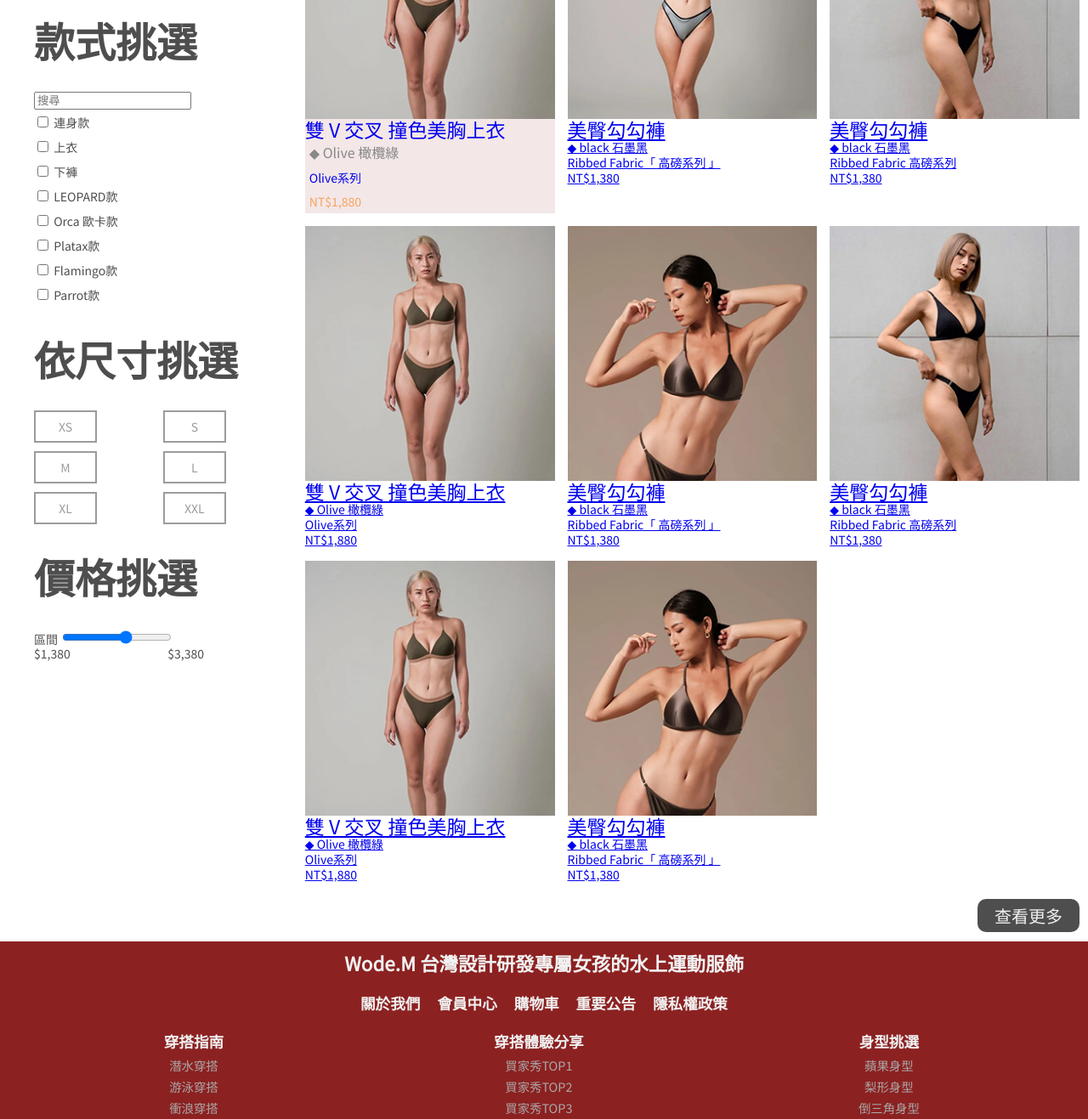
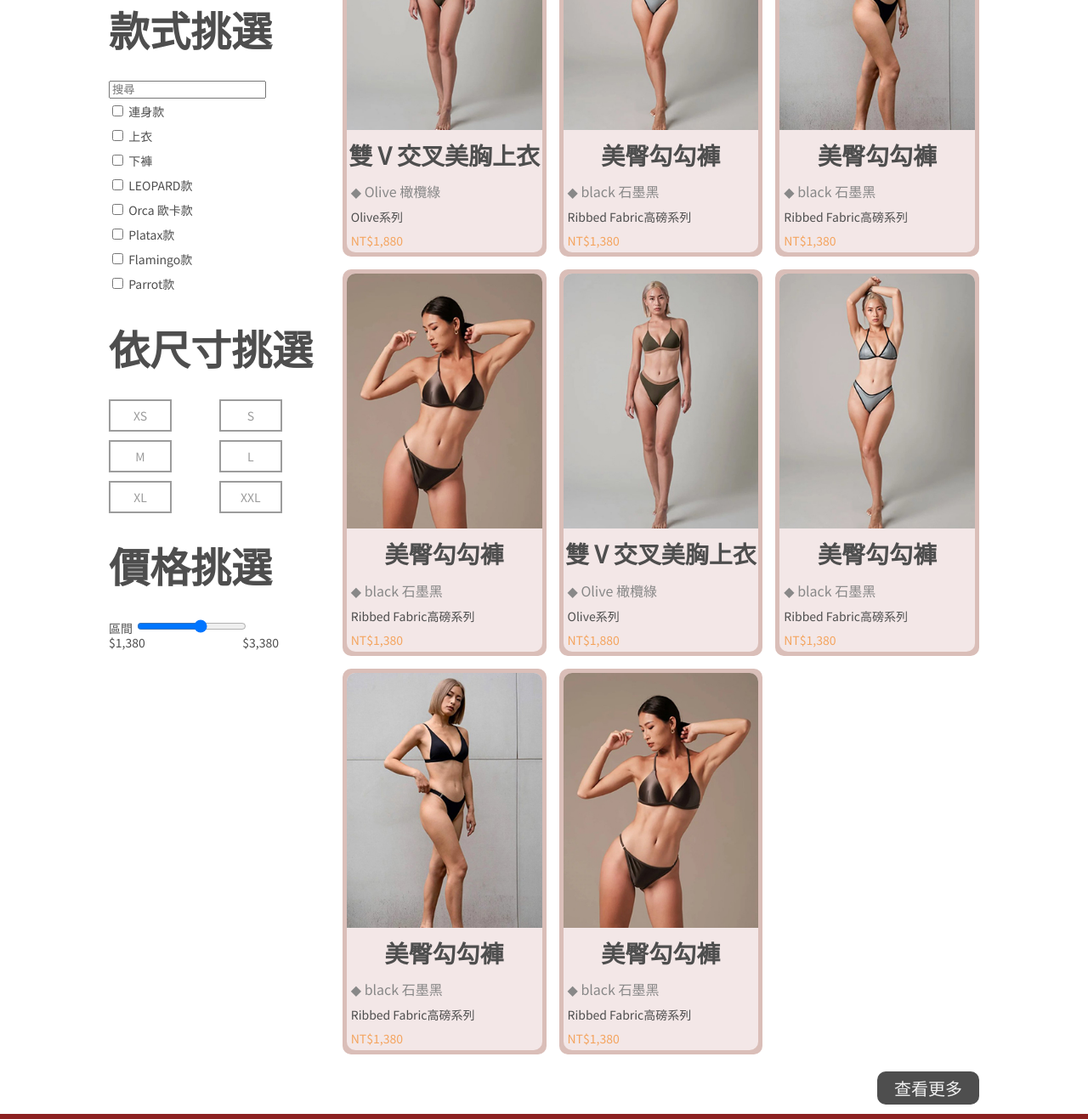
Before and after one commit to Igor0110/Wode.M-RWD, a plain HTML site: page product.html in a window 1280 px wide. Shown: the part 785-2102 px from the top of the page at 85% size. Drawn offline with Linux system fonts and the light colour scheme; a web font is replaced by a local one.

Commit message:
fix product.html css

```diff
--- a/about.css
+++ b/about.css
@@ -1,4 +1,5 @@
 .about-banner-img{
+    margin-top: 70px;
     width: 100%;
     height: 350px;
     overflow: hidden;
--- a/index.css
+++ b/index.css
@@ -16,7 +16,7 @@ h2{
 .home-benner{
   position: relative;
   z-index: 0;
-  margin-top: 83px ;
+  margin-top: 70px ;
 }
 .home-benner .pic{
   width: 100%;
@@ -26,9 +26,9 @@ h2{
 }
 
 .home-benner .pic p{
-  left: 0;
   text-align: center;
   position: absolute;
+  left: 0;
   top: 0;
   right: 0;
   bottom: 0;
--- a/product.css
+++ b/product.css
@@ -1,5 +1,5 @@
 .product-banner-img{
-    margin-top: 83px;
+    margin-top: 70px;
     width: 100%;
     height: 350px;
     overflow: hidden;
@@ -9,20 +9,19 @@
     height: 100%;
     object-fit: cover;
     object-position: center top ;
+    vertical-align: middle;
 }
 
 /* -------------------------------------- */
-/* h2{
-    margin: 40px 20px;
-  } */
+
   .wrapper-grid-main{
     display: grid;
-    grid-template-columns: 1fr 3fr;
+    grid-template-columns: 1fr ;
     grid-template-rows: 1fr;
     gap: 25px;
     max-width: 1200px;
     justify-content: center;
-    margin: auto;
+    margin: 0 10%;
   }
 
   .wrapper-grid-main .category a{
@@ -36,7 +35,9 @@
     text-align: left;
     margin: 30px 0px;
   }
-
+  .filter{
+    display: none;
+  }
   .filter-body .filter-item{
     padding: 5px 0px;
   }
@@ -62,13 +63,13 @@
     color: #fff;
     font-weight: 300;
   }
-  .wrapper-grid-main .container{
+  .wrapper-grid-main .content{
     /* overflow: hidden; */
     width: 100%;
 
 
   }
-  .wrapper-grid-main .container .row{
+  .wrapper-grid-main .content {
     display: flex;
     flex-direction: column;
   }
@@ -89,7 +90,7 @@
   }
   .product-cards{
     display: grid;
-    grid-template-columns: 1fr;
+    grid-template-columns: 1fr 1fr;
     grid-template-rows: 1fr;
     gap: 15px;
 
@@ -102,38 +103,41 @@
   .card figure div{
     width: 100%;
     height: 100%;
+
   }
   .productimg img{
     width: 100%;
     height: 300px;
     object-fit: cover;
     object-position: top center;
+    border-radius: 10px 10px 0px 0px;
   }
   .card{
     overflow: hidden;
     position: relative;
+    padding: 5px;
+    background-color: #dabeb8;
+    border-radius: 10px;
   }
   .card a{
-    /* width: 100%;
-    height: 100%; */
+    width: 100%;
+    height: 100%;
     text-decoration: none;
     background-color: #F3E7E7;
     display: flex;
     flex-direction: column;
     justify-content: space-between;
+    border-radius: 10px;
 
   }
-  .product-card figcaption{
-    font-weight: 300;
-    font-size: 23px;
-    list-style: 1.3;
-  }
+
 
   .card .color{
     color: #888888;
     font-size: 16px;
   }
   .card p{
+    color: #4e4e4e;
     padding: 5px;
     list-style: 1.2;
   }
@@ -162,7 +166,12 @@
     .product-cards{
       grid-template-columns: 1fr 1fr;
     }
-
+    .filter{
+      display: block;
+    }
+    .wrapper-grid-main{
+      grid-template-columns: 1fr 3fr;
+    }
   }
   @media screen and (min-width: 1024px) {
     .product-cards{
@@ -177,3 +186,8 @@
       grid-template-columns: 1fr 1fr 1fr;
     }
   }
+
+  .showselect{
+    display: block;
+
+  }
--- a/product.html
+++ b/product.html
@@ -6,6 +6,7 @@
     <meta name="viewport" content="width=device-width, initial-scale=1.0">
 
     <link rel="stylesheet" href="./css_reset.css">
+    <script src="./js/jquery-3.6.1.js"></script>
 
     <link rel="icon" href="./pic/favicon.ico" type="image/x-icon" />
     <!-- 網頁標題欄title加入icon圖標 -->
@@ -30,8 +31,7 @@
         <h1 class="logo">
             <div class="logoiton">
                 <a  href="index.html">
-                    <img src="./pic/wode3.png" alt="Wode.M">
-
+                    <img src="./pic/wode.png" alt="Wode.M">
                 </a>
 
             </div>
@@ -63,6 +63,7 @@
     </div>
     <!-- ==== -->
     <div class="product-banner-img">
+
         <img src="./pic/product/benner3.jpg" alt="product-bannerr">
 
     </div>
@@ -179,9 +180,13 @@
 
         </div>
         <!-- 商品內容 容器 -->
-        <div class="container">
-            <div class="row">
+        <div class="content">
+            <!-- <div class="row"> -->
                 <div class="buttons">
+
+                    <div class="btn-select">
+                        <button type="button" >More</button>
+                    </div>
                     <div class="custom-select">
                         <select name="select" id="select" form="">
                             <option value="">依種類篩選</option>
@@ -198,12 +203,12 @@
                     <div class="product-cards">
                         <div class="card">
                             <a href="#" class="product-card">
-                                <figure class="productimg">
+                                <div class="productimg">
                                     <img src="./pic/product/product3-0.jpg" alt="">
-                                    <figcaption>
-                                        雙 V 交叉 撞色美胸上衣
-                                    </figcaption>
-                                </figure>
+                                </div>
+                                <h4>
+                                    雙 V 交叉美胸上衣
+                                </h4>
                                 <p class="color">
                                     &#9670 Olive 橄欖綠
                                 </p>
@@ -214,45 +219,65 @@
                             </a>
                         </div>
 
-
+                        <div class="card">
                             <a href="#" class="product-card">
-                            <figure class="productimg">
+                                <div class="productimg">
                                     <img src="./pic/product/product4-0.jpg" alt="">
-                                <figcaption>
+                                </div>
+                                <h4>
                                     美臀勾勾褲
-                                </figcaption>
-                            </figure>
+                                </h4>
                                 <p class="color">
                                     &#9670  black 石墨黑
                                 </p>
                                 <p>
-                                Ribbed Fabric「 高磅系列 」
+                                    Ribbed Fabric高磅系列
                                 </p>
                                 <p class="price">NT$1,380</p>
                             </a>
-
+                        </div>
+                        <div class="card">
                             <a href="#" class="product-card">
-                            <figure class="productimg">
+                                <div class="productimg">
                                     <img src="./pic/product/product2-0.jpg" alt="Graphite black 石墨黑 美臀勾勾褲">
-                                <figcaption>
+                                </div>
+                                <h4>
                                     美臀勾勾褲
-                                </figcaption>
-                            </figure>
+                                </h4>
                                 <p class="color">
-                                &#9670 black 石墨黑
+                                    &#9670  black 石墨黑
                                 </p>
                                 <p>
-                                Ribbed Fabric 高磅系列
+                                    Ribbed Fabric高磅系列
                                 </p>
                                 <p class="price">NT$1,380</p>
                             </a>
+                        </div>
+                        <div class="card">
                             <a href="#" class="product-card">
-                            <figure class="productimg">
+                                <div class="productimg">
+                                    <img src="./pic/product/product4-1.jpg" alt="Graphite black 石墨黑 美臀勾勾褲">
+                                </div>
+                                <h4>
+                                    美臀勾勾褲
+                                </h4>
+                                <p class="color">
+                                    &#9670  black 石墨黑
+                                </p>
+                                <p>
+                                    Ribbed Fabric高磅系列
+                                </p>
+                                <p class="price">NT$1,380</p>
+                            </a>
+                        </div>
+                        <div class="card">
+                            <a href="#" class="product-card">
+                                <div class="productimg">
                                     <img src="./pic/product/product3-0.jpg" alt="">
-                                <figcaption>
-                                    雙 V 交叉 撞色美胸上衣
-                                </figcaption>
-                            </figure>
+                                </div>
+                                <h4>
+                                    雙 V 交叉美胸上衣
+                                </h4>
                                 <p class="color">
                                     &#9670 Olive 橄欖綠
                                 </p>
@@ -261,67 +286,60 @@
                                 </p>
                                 <p class="price">NT$1,880</p>
                             </a>
+                        </div>
+
+                        <div class="card">
                             <a href="#" class="product-card">
-                            <figure class="productimg">
-                                <img src="./pic/product/product4-1.jpg" alt="">
-                                <figcaption>
+                                <div class="productimg">
+                                    <img src="./pic/product/product4-0.jpg" alt="">
+                                </div>
+                                <h4>
                                     美臀勾勾褲
-                                </figcaption>
-                            </figure>
+                                </h4>
                                 <p class="color">
                                     &#9670  black 石墨黑
                                 </p>
                                 <p>
-                                Ribbed Fabric「 高磅系列 」
+                                    Ribbed Fabric高磅系列
                                 </p>
                                 <p class="price">NT$1,380</p>
                             </a>
-
+                        </div>
+                        <div class="card">
                             <a href="#" class="product-card">
-                            <figure class="productimg">
+                                <div class="productimg">
                                     <img src="./pic/product/product2-0.jpg" alt="Graphite black 石墨黑 美臀勾勾褲">
-                                <figcaption>
+                                </div>
+                                <h4>
                                     美臀勾勾褲
-                                </figcaption>
-                            </figure>
-                            <p class="color">
-                                &#9670 black 石墨黑
-                            </p>
-                            <p>
-                                Ribbed Fabric 高磅系列
-                            </p>
-                            <p class="price">NT$1,380</p>
-                        </a>
-                        <a href="#" class="product-card">
-                            <figure class="productimg">
-                                <img src="./pic/product/product3-0.jpg" alt="">
-                                <figcaption>
-                                    雙 V 交叉 撞色美胸上衣
-                                </figcaption>
-                            </figure>
-                            <p class="color">
-                                &#9670 Olive 橄欖綠
-                            </p>
-                            <p>
-                                Olive系列
-                            </p>
-                            <p class="price">NT$1,880</p>
-                        </a>
-                        <a href="#" class="product-card">
-                            <figure class="productimg">
-                                <img src="./pic/product/product4-1.jpg" alt="">
-                                <figcaption>
-                                    美臀勾勾褲
-                                </figcaption>
-                            </figure>
+                                </h4>
                                 <p class="color">
                                     &#9670  black 石墨黑
                                 </p>
                                 <p>
-                                Ribbed Fabric「 高磅系列 」
+                                    Ribbed Fabric高磅系列
                                 </p>
                                 <p class="price">NT$1,380</p>
                             </a>
+                        </div>
+                        <div class="card">
+                            <a href="#" class="product-card">
+                                <div class="productimg">
+                                    <img src="./pic/product/product4-1.jpg" alt="Graphite black 石墨黑 美臀勾勾褲">
+                                </div>
+                                <h4>
+                                    美臀勾勾褲
+                                </h4>
+                                <p class="color">
+                                    &#9670  black 石墨黑
+                                </p>
+                                <p>
+                                    Ribbed Fabric高磅系列
+                                </p>
+                                <p class="price">NT$1,380</p>
+                            </a>
+                        </div>
+
 
                     </div>
                 </div>
@@ -333,7 +351,7 @@
                         <span>查看更多</span>
                     </a>
                 </div>
-            </div>
+            <!-- </div> -->
 
         </div>
     </div>
@@ -412,6 +430,60 @@
             </div>
         </div>
     </footer>
+    <script >
+        // hover設定
+        // $(function(){
+
+        //     // $('img').attr("src","./HYPECOP。_files/29.jpg")
+        //     $(".productimg img").hover(function(){
+        //         $(this).attr("src", function(index, attr){
+        //             return attr.replace(".png", "./pic/product/product4-1.jpg");
+        //         });
+        //         }, function(){
+        //             $(this).attr("src", function(index, attr){
+        //                 return attr.replace("-active.png", "./pic/product/product4-0.jpg");
+        //             });
+        //     });
+        // })
+
+
+        // $(function(){
+        //     let clicked = false;
+        //     // let btnSelect = $(".btn-select")
+        //     if ($('.btn-select').click(function(){
+        //         clicked =true;
+
+        //     })else{
+
+        //     })
+        // })
+
+        // var hasBeenClicked = false;
+        // jQuery('#id').click(function () {
+        // hasBeenClicked = true;
+        // });
+
+        // if (hasBeenClicked) {
+        // // The link has been clicked.
+        // } else {
+        // // The link has not been clicked.
+        // }
+
+        // $("button.btn-filter").on("click", function(){
+        //     $("div.filter").toggleClass("-on");
+        //     $("div.wrapper-grid-main").toggleClass("-on");
+        //     $("div.wrapper-grid-main-items").toggleClass("-on");
+        //     $("button.btn-filter").toggleClass("-on");
+        //     $("div.select-selected").toggleClass("-on");
+        //     $("div.buttons").toggleClass("-on");
+        //     $("div.loadmore").toggleClass("-on");
+        //     $("div.btn-filter").toggleClass("-on");
+        // });
+
+        // $("div.size").on("click", function(){
+        //     $(this).toggleClass("-on");
+        // });
+    </script>
 
 </body>
 </html>
```
Also changed, not shown: about.html (+1 -1 lines), index.html (+2 -1 lines), all.css, pic/wode.png (added), pic/wode4.png (added). Lines whose indentation alone changed are shown as unchanged.
